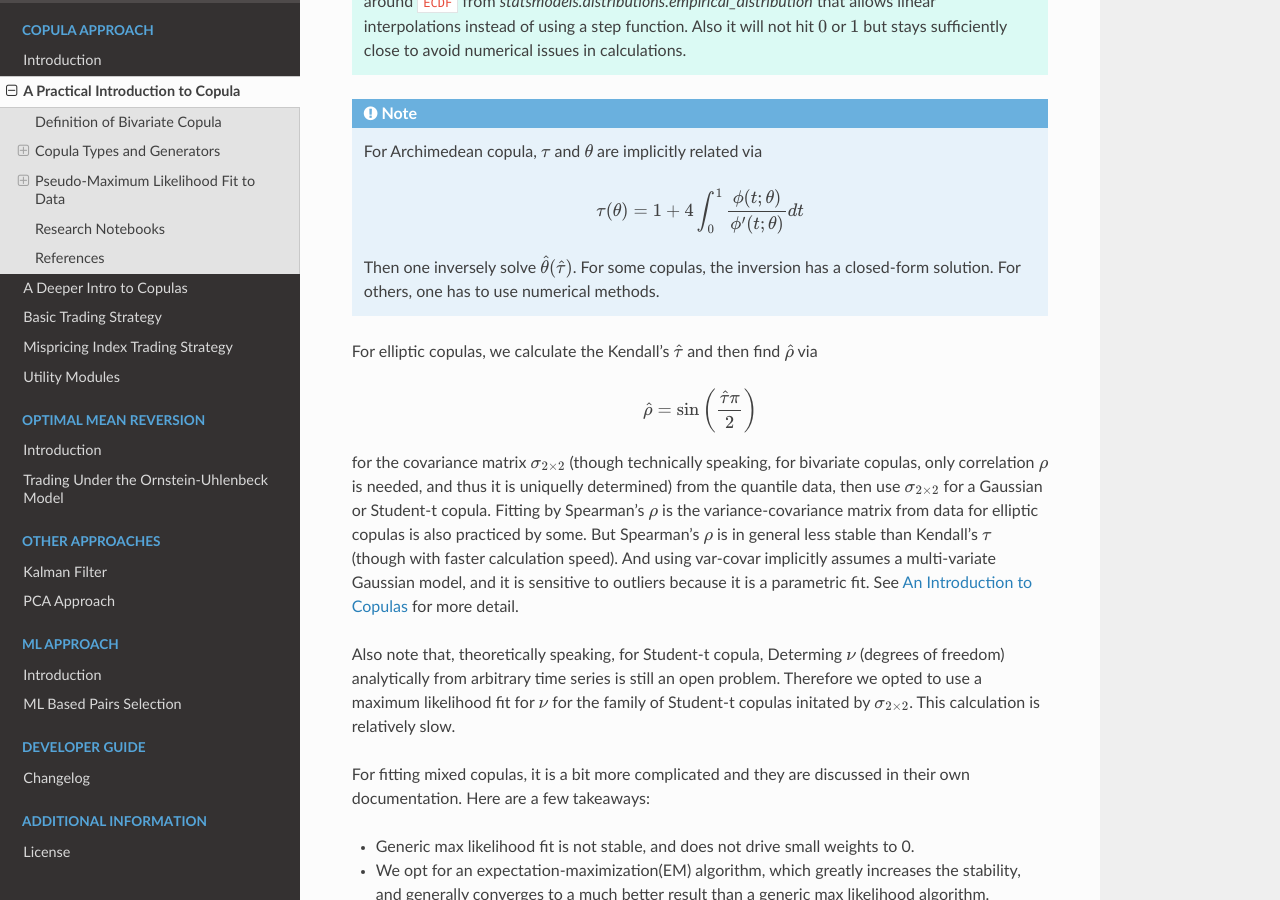
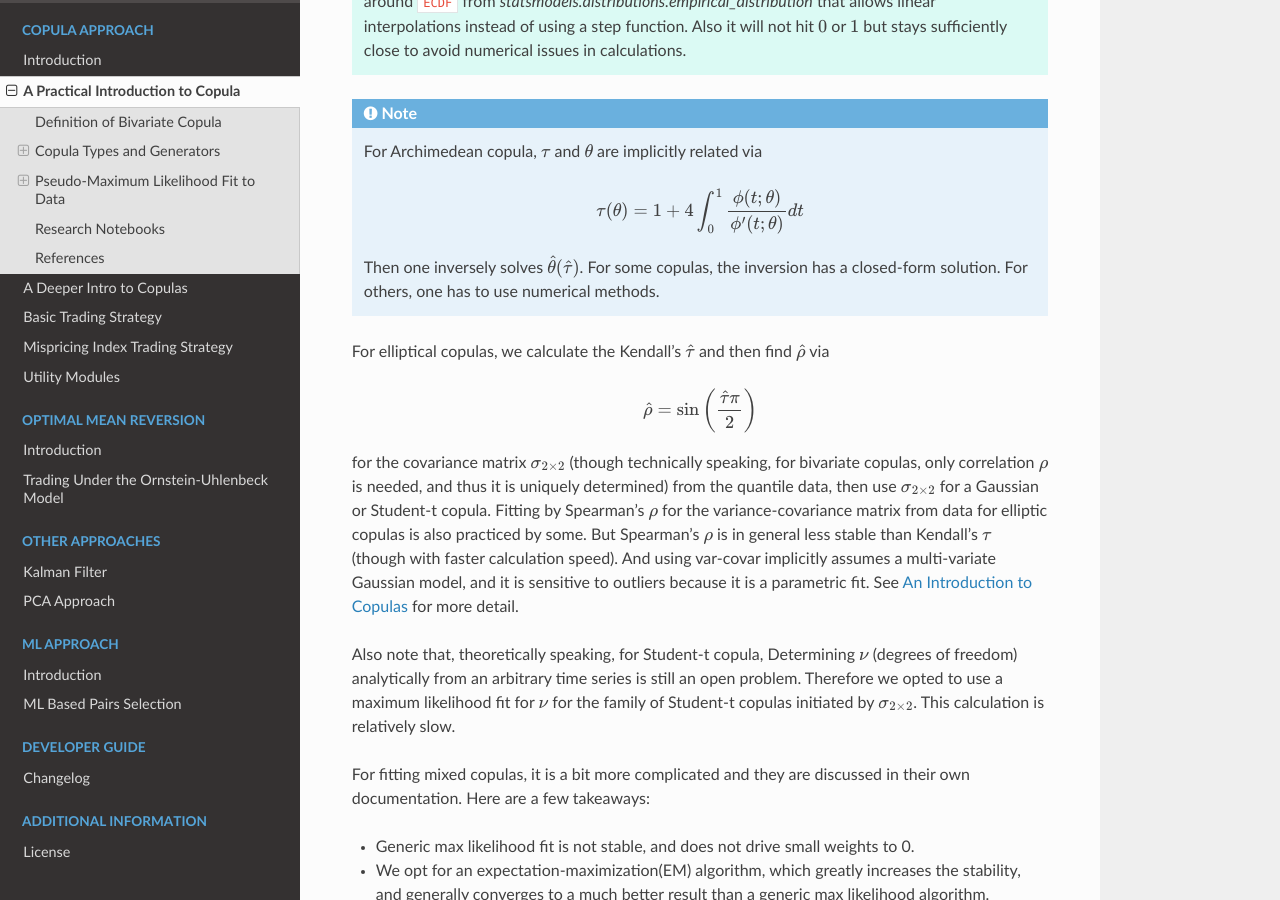
Before and after one commit to hudson-and-thames/arbitragelab, a Sphinx documentation site: the page built from docs/source/copula_approach/copula_brief_intro.rst, in a window 1280 px wide and 900 px high, scrolled down 5835 px. Built offline with Sphinx 7.4.7 and the Read the Docs theme 2.0.0, drawn with Linux system fonts in a browser that asks for light colours; some of the changed text lies outside the part shown.

Commit message:
Typo fix on docs
Minor typo fix on wording and grammar.

```diff
--- a/docs/source/copula_approach/copula_brief_intro.rst
+++ b/docs/source/copula_approach/copula_brief_intro.rst
@@ -278,27 +278,27 @@ For all Archimedean copulas in this module, we follow a two-step pseudo-MLE appr
 	.. math::
 		\tau(\theta) = 1 + 4 \int_0^1 \frac{\phi(t;\theta)}{\phi'(t;\theta)} dt
 
-	Then one inversely solve :math:`\hat\theta(\hat\tau)`. For some copulas, the inversion has a closed-form solution. For
+	Then one inversely solves :math:`\hat\theta(\hat\tau)`. For some copulas, the inversion has a closed-form solution. For
 	others, one has to use numerical methods.
 
-For elliptic copulas, we calculate the Kendall's :math:`\hat{\tau}` and then find :math:`\hat{\rho}` via
+For elliptical copulas, we calculate the Kendall's :math:`\hat{\tau}` and then find :math:`\hat{\rho}` via
 
 .. math::
 		\hat{\rho} = \sin \left( \frac{\hat{\tau} \pi}{2} \right)
 
 for the covariance matrix :math:`\mathbf{\sigma}_{2 \times 2}` (though technically speaking, for bivariate
-copulas, only correlation :math:`\rho` is needed, and thus it is uniquelly determined) from the quantile data,
+copulas, only correlation :math:`\rho` is needed, and thus it is uniquely determined) from the quantile data,
 then use :math:`\mathbf{\sigma}_{2 \times 2}` for a Gaussian or Student-t copula.
-Fitting by Spearman's :math:`\rho` is the variance-covariance matrix from data for elliptic copulas is also practiced
+Fitting by Spearman's :math:`\rho` for the variance-covariance matrix from data for elliptic copulas is also practiced
 by some.
 But Spearman's :math:`\rho` is in general less stable than Kendall's :math:`\tau` (though with faster calculation speed).
 And using var-covar implicitly assumes a multi-variate Gaussian model, and it is sensitive to outliers because it is a
 parametric fit.
 See `An Introduction to Copulas <http://www.columbia.edu/~mh2078/QRM/Copulas.pdf>`__ for more detail.
 
-Also note that, theoretically speaking, for Student-t copula, Determing :math:`\nu` (degrees of freedom) analytically from
-arbitrary time series is still an open problem.
-Therefore we opted to use a maximum likelihood fit for :math:`\nu` for the family of Student-t copulas initated by
+Also note that, theoretically speaking, for Student-t copula, Determining :math:`\nu` (degrees of freedom) analytically from
+an arbitrary time series is still an open problem.
+Therefore we opted to use a maximum likelihood fit for :math:`\nu` for the family of Student-t copulas initiated by
 :math:`\mathbf{\sigma}_{2 \times 2}`.
 This calculation is relatively slow.
 
--- a/docs/source/copula_approach/copula_deeper_intro.rst
+++ b/docs/source/copula_approach/copula_deeper_intro.rst
@@ -316,7 +316,7 @@ realistically this is a bad practice for the following reasons:
 
 3. Sometimes there is no result for the fit, since the algorithm does not converge.
 
-4. Some maximization algorithm uses Jacobian or Hessian matrix, and for some copulas the derivative computation does not
+4. Some maximization algorithms use Jacobian or Hessian matrix, and for some copulas the derivative computation does not
    numerically stay stable.
 
 5. Often the weight of a copula component is way too small to be reasonable.
@@ -383,7 +383,7 @@ weights off.
     1. It is slow for some data sets.
        Also the CTG is slow due to the bottleneck from Student-t copula.
 
-    2. If the copula mixture have simular components, for instance, Gaussian and Frank, then it cannot pick the correct
+    2. If the copulas mixture have similar components, for instance, Gaussian and Frank, then it cannot pick the correct
        component weights well.
        Luckily for fitting data, usually the differences are minimal.
 
@@ -393,7 +393,7 @@ weights off.
        unrealistic to run it (about 1 hour in some cases).
        We did run some CV while coding it, so that the default values of :math:`\gamma` and :math:`a` are good choices.
 
-    4. Sometimes the algorithm throws warnings, because the optimization algorithm underneath does not strictly following
+    4. Sometimes the algorithm throws warnings, because the optimization algorithm underneath does not strictly follow
        the prescribed bounds.
        Usually this is not an issue that will compromise the result.
        And some minor tuning on SCAD parameters can solve this issue.
```
Also changed, not shown: other parts of docs/source/copula_approach/copula_brief_intro.rst (+1 -1 lines).
